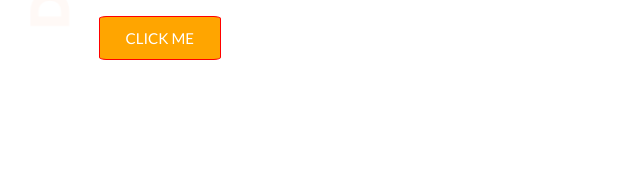
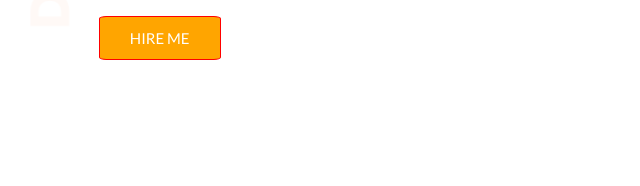
Before and after one commit to mdjahedahmed666/portfolio, a plain HTML site: page index.html in a window 1280 px wide. Shown: the part 333-519 px from the top of the page, 0-640 px from the left. Drawn offline with Linux system fonts and the light colour scheme.

Commit message:
chnge in button

```diff
--- a/index.html
+++ b/index.html
@@ -21,7 +21,7 @@
             <p class="text">You might saw me jumping, climbing buildings, and stopping trains. But nobody pays me a dime
                 for that work. That's why I am learning and mastering web development. I will not stop until I become
                 the Web Development Hero.</p>
-            <a href="www.google.com" target="_blank" class="btn">click me</a>
+            <a href="www.google.com" target="_blank" class="btn">Hire me</a>
         </div>
         <div class="halfWidth secondHalf">
             <img src="images/jahed.png" alt="Jahed">
```
